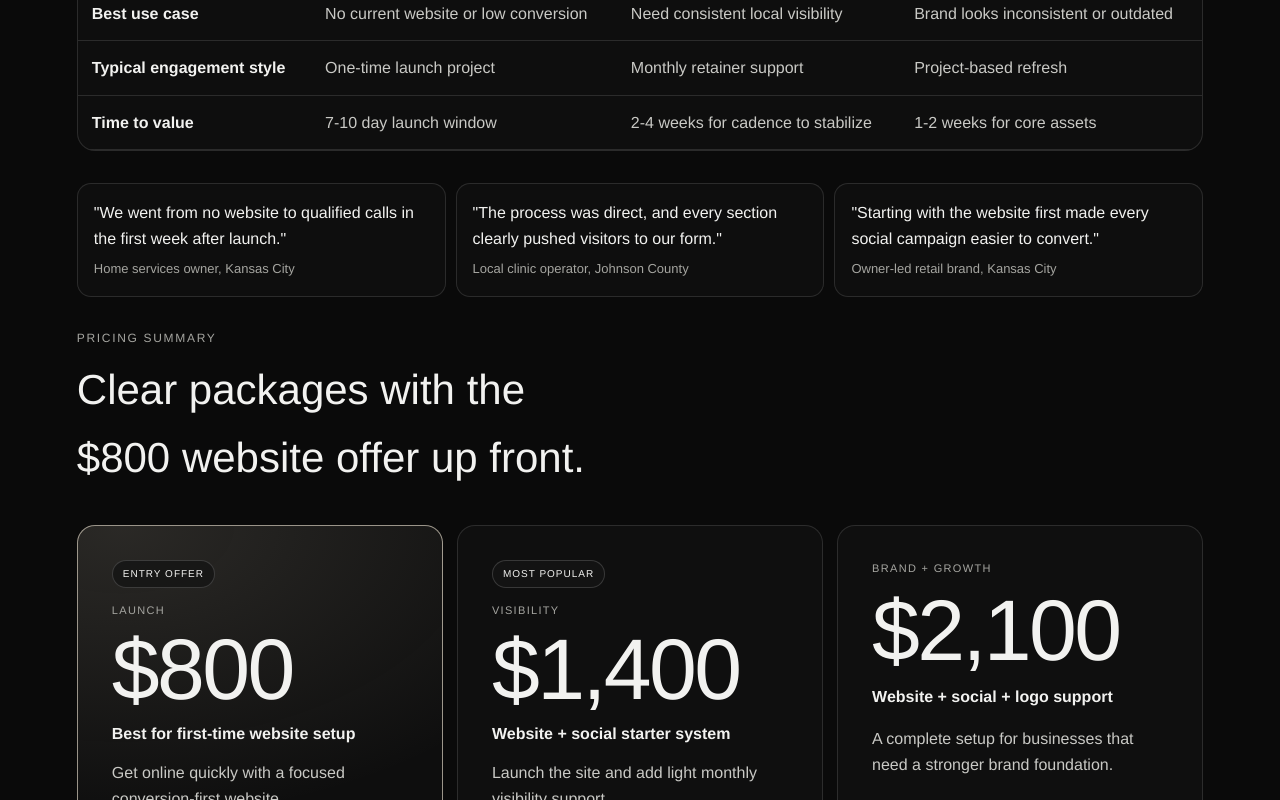
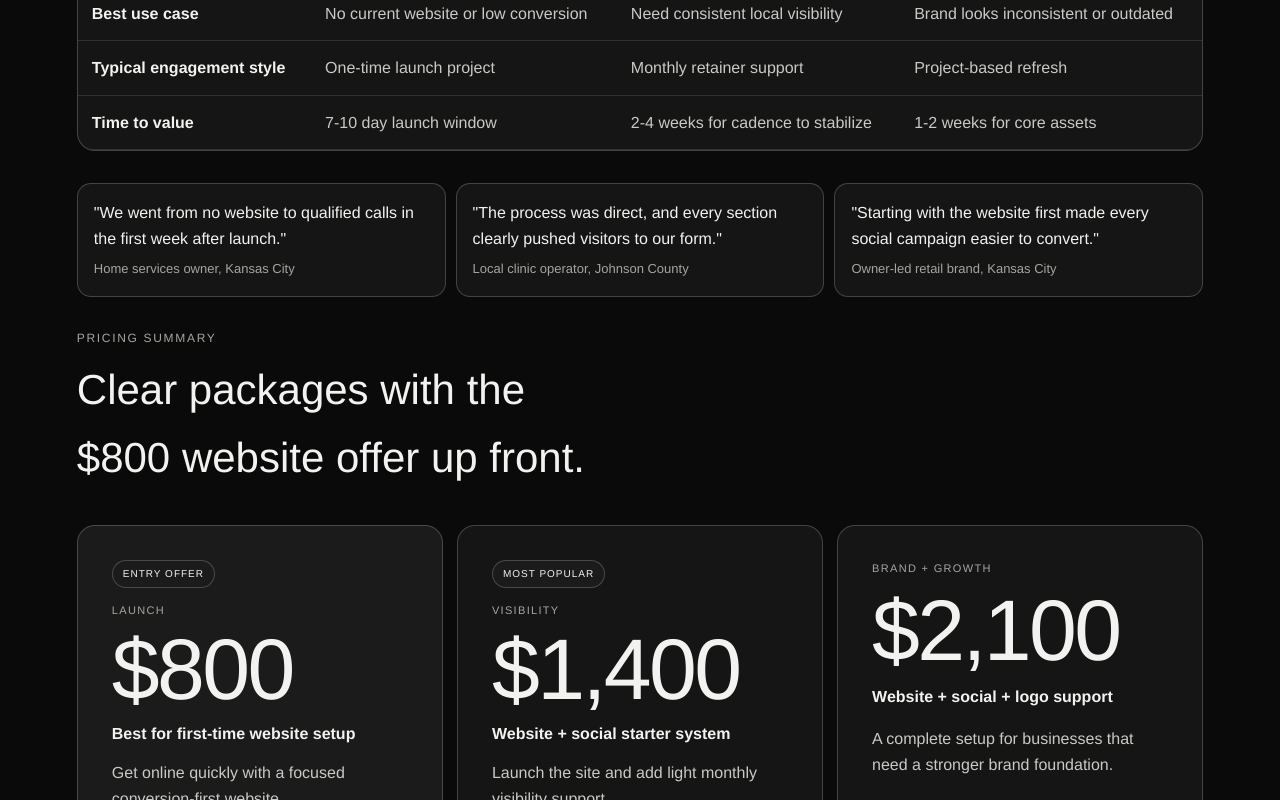
Before and after one commit to krcoffelt/HomeTown3, a Next.js app: page /services in a window 1280 px wide. Shown: the part 2000-2800 px from the top of the page. Built offline with nearby package versions, Linux system fonts and the light colour scheme.

Commit message:
Replace glass card styling with solid panels

```diff
--- a/src/app/globals.css
+++ b/src/app/globals.css
@@ -14,6 +14,9 @@
   --color-border-subtle: rgba(255, 255, 255, 0.12);
   --color-border-medium: rgba(255, 255, 255, 0.16);
   --color-border-strong: rgba(255, 255, 255, 0.25);
+  --color-panel-solid: #151515;
+  --color-panel-muted: #1b1b1b;
+  --color-panel-border: rgba(255, 255, 255, 0.2);
   --color-accent-primary: #dbd0bb;
   --color-accent-secondary: #7f8f7d;
 
@@ -2448,6 +2451,47 @@ body.loaded .hero [data-hero] {
   font-size: 14px;
 }
 
+/* Replace translucent card surfaces with solid panels. */
+.agency-proof-card,
+.agency-hero-collage article,
+.home-proof-logo,
+.home-contrast-card,
+.home-capability-card,
+.home-metrics-grid,
+.agency-service-card,
+.agency-package-card,
+.agency-addon-list li,
+.agency-process-card,
+.agency-final-cta-card,
+.home-testimonial-card,
+.home-comparison-table-wrap,
+.home-faq-item,
+.services-category-card,
+.services-process-card,
+.services-matrix-wrap,
+.services-proof-strip article,
+.services-page-final-cta-card,
+.site-footer-cta-row {
+  background: var(--color-panel-solid);
+  border-color: var(--color-panel-border);
+  box-shadow: none;
+  backdrop-filter: none;
+}
+
+.agency-package-card-featured,
+.agency-final-cta-card,
+.home-testimonial-card,
+.services-page-final-cta-card,
+.site-footer-cta-row {
+  background: var(--color-panel-muted);
+}
+
+.agency-hero-pills li,
+.agency-package-badge {
+  background: var(--color-panel-muted);
+  border-color: var(--color-panel-border);
+}
+
 .reveal { opacity: 0; transform: translateY(14px); transition: opacity 800ms var(--ease-out), transform 1200ms var(--ease-out); }
 .reveal.in-view { opacity: 1; transform: translateY(0); }
 
```
